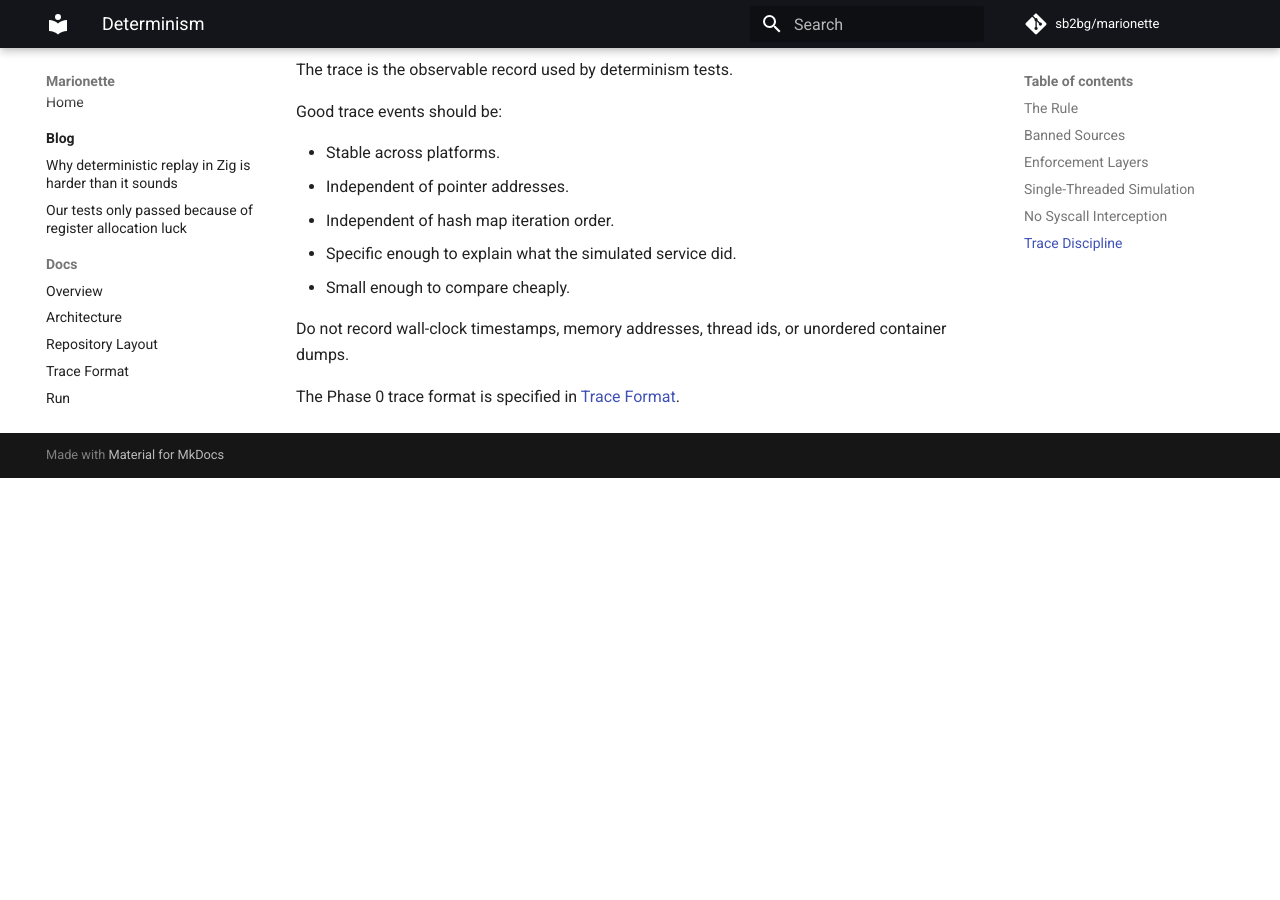
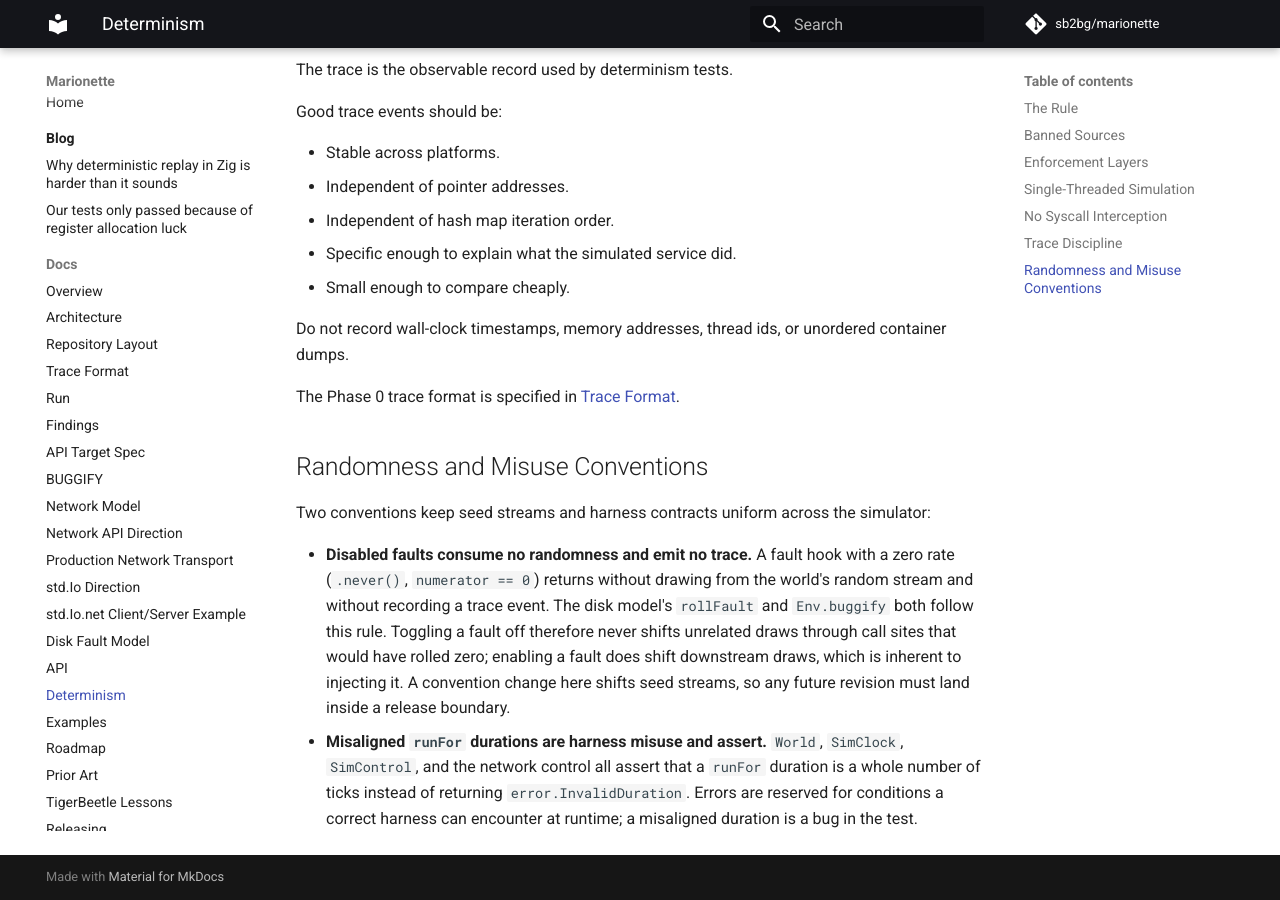
Before and after one commit to sb2bg/marionette, an MkDocs documentation site: the page built from docs/determinism.md, in a window 1280 px wide and 900 px high, scrolled down 2577 px. Built offline with MkDocs 1.6.1 and Material for MkDocs 9.7.7, drawn with Linux system fonts in a browser that asks for light colours; comment, search, counter and statistics services are not loaded; before the commit the page ends 3055 px from its top, so only the background shows below that.

Commit message:
Document deterministic fault conventions

```diff
--- a/docs/determinism.md
+++ b/docs/determinism.md
@@ -120,3 +120,23 @@ Do not record wall-clock timestamps, memory addresses, thread ids, or
 unordered container dumps.
 
 The Phase 0 trace format is specified in [Trace Format](trace-format.md).
+
+## Randomness and Misuse Conventions
+
+Two conventions keep seed streams and harness contracts uniform across the
+simulator:
+
+- **Disabled faults consume no randomness and emit no trace.** A fault hook
+  with a zero rate (`.never()`, `numerator == 0`) returns without drawing
+  from the world's random stream and without recording a trace event. The
+  disk model's `rollFault` and `Env.buggify` both follow this rule. Toggling
+  a fault off therefore never shifts unrelated draws through call sites
+  that would have rolled zero; enabling a fault does shift downstream
+  draws, which is inherent to injecting it. A convention change here shifts
+  seed streams, so any future revision must land inside a release boundary.
+- **Misaligned `runFor` durations are harness misuse and assert.** `World`,
+  `SimClock`, `SimControl`, and the network control all assert that a
+  `runFor` duration is a whole number of ticks instead of returning
+  `error.InvalidDuration`. Errors are reserved for conditions a correct
+  harness can encounter at runtime; a misaligned duration is a bug in the
+  test.
```
Also changed, not shown: 3 other files.
